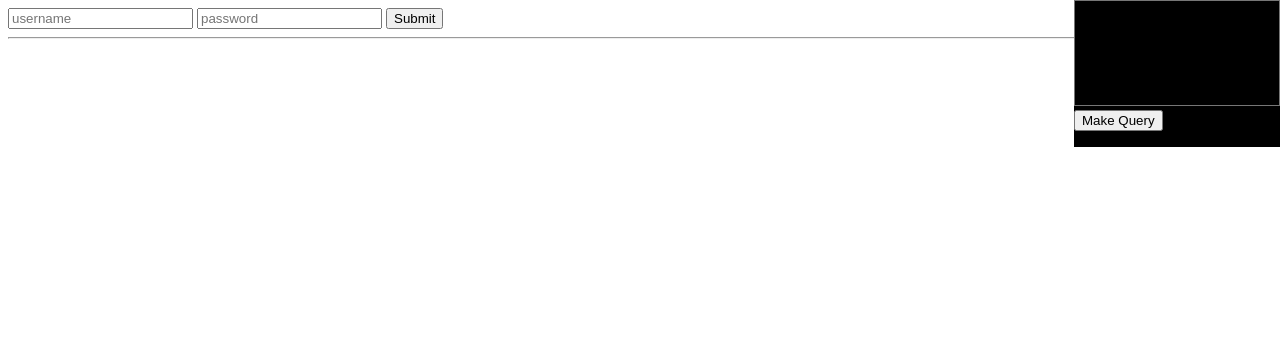
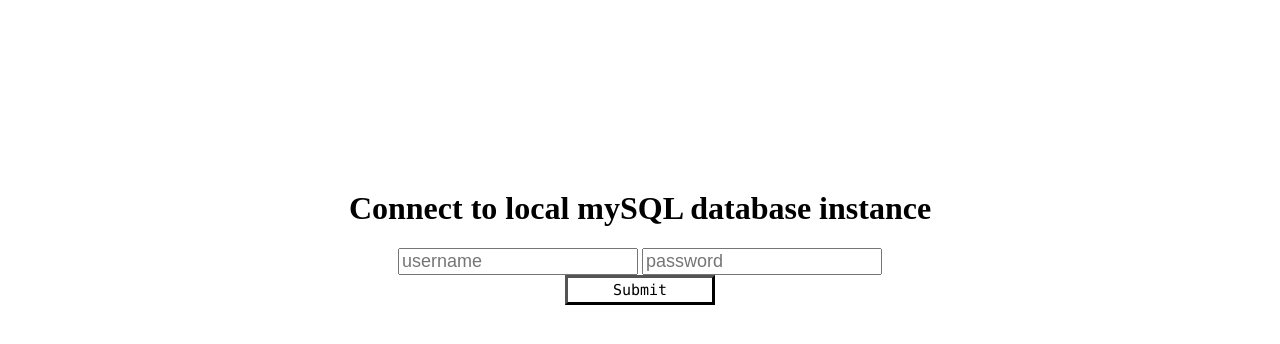
Before and after one commit to ethanszeto/club-room-booking, a website: page public/html/index.html in a window 1280 px wide. Drawn offline with Linux system fonts and the light colour scheme.

Commit message:
added styles

```diff
--- a/public/css/dev.css
+++ b/public/css/dev.css
@@ -1,6 +1,10 @@
+.input-area {
+  resize: none;
+}
+
 .dev {
   /* change to hidden when in prod */
-  display: block;
+  display: none;
   position: absolute;
   background-color: black;
   right: 0%;
--- a/public/css/index.css
+++ b/public/css/index.css
@@ -1,3 +1,50 @@
-.input-area {
-  resize: none;
+.btn {
+  padding: 0px;
+  transition: transform 0.3s;
+  background: #ffffff;
+  border-color: #000000;
+  border-width: 3px;
+  color: #000000;
+  font-family: Monaco, monospace;
+  font-size: 15px;
+  height: 30px;
+  width: 150px;
 }
+
+.btn:hover {
+  cursor: pointer;
+  background: #000000;
+  color: #ffffff;
+  transform: scale(1.05);
+}
+
+.btn span {
+  transition: transform 0.3s;
+}
+
+.btn:hover span {
+  transform: scale(0.95);
+}
+
+#connect-div {
+  background-color: white;
+  width: 50%;
+  height: 50%;
+  margin-top: 15%;
+  margin-inline: auto;
+  border-color: black;
+  border-width: 2px;
+}
+
+#connect-db-header {
+  text-align: center;
+}
+
+#connect-input-div {
+  text-align: center;
+}
+
+#input-username,
+#input-password {
+  font-size: 18px;
+}
--- a/public/html/index.html
+++ b/public/html/index.html
@@ -11,10 +11,14 @@
     <title>Document</title>
   </head>
   <body>
-    <input id="input-username" type="text" placeholder="username" />
-    <input id="input-password" type="password" placeholder="password" />
-    <button id="connect-button">Submit</button>
-    <hr />
+    <div id="connect-div">
+      <h1 id="connect-db-header">Connect to local mySQL database instance</h1>
+      <div id="connect-input-div">
+        <input id="input-username" type="text" placeholder="username" />
+        <input id="input-password" type="password" placeholder="password" />
+        <button class="btn" id="connect-button">Submit</button>
+      </div>
+    </div>
     <div id="dev" class="dev">
       <textarea id="sql-query" class="input-area"></textarea>
       <br />
--- a/public/js/dev.js
+++ b/public/js/dev.js
@@ -1,10 +1,10 @@
 document.getElementById("query-button").addEventListener("click", query);
 window.addEventListener("keypress", (e) => {
   if (e.key == "`") {
-    if (document.getElementById("dev").style.display == "none") {
+    if (document.getElementById("dev").style.display == "block") {
+      document.getElementById("dev").style.display = "none";
+    } else {
       document.getElementById("dev").style.display = "block";
-    } else {
-      document.getElementById("dev").style.display = "none";
     }
   }
 });
```
